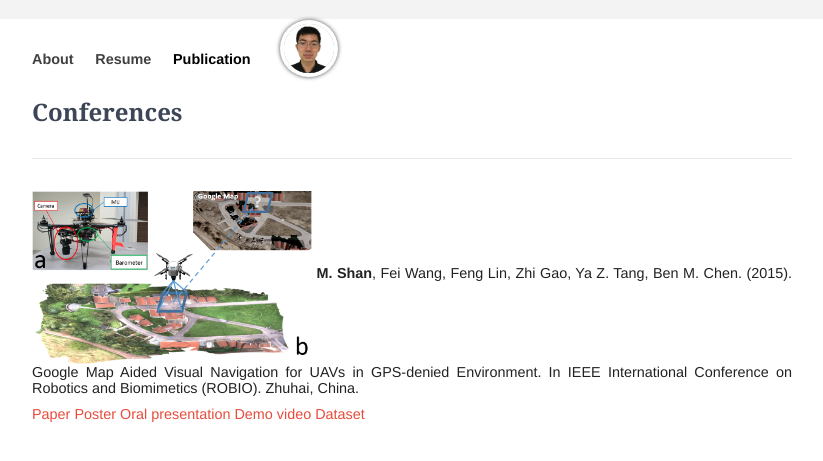
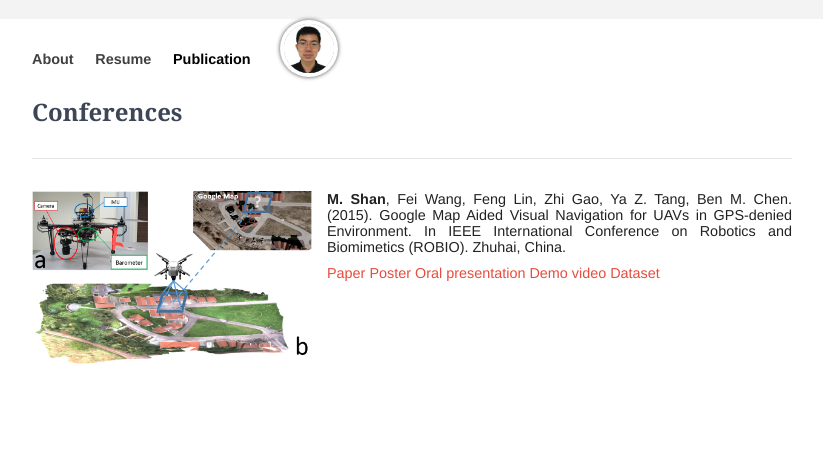
Before and after one commit to moshanATucsd/moshanATucsd.github.io, a Jekyll site: the page built from publication/index.html, in a window 1280 px wide. Shown: the top 461 px of the page, without its empty margins (228-1051 px from the left). Built offline with Jekyll 4.4.1, drawn with Linux system fonts in a browser that asks for light colours; nearby versions of some CDN libraries.

Commit message:
edit margin

```diff
--- a/publication/index.html
+++ b/publication/index.html
@@ -10,8 +10,10 @@ category: publication
 
  <div>
      <p>
-     <img src="/images/publication/robio15_overview.png" alt="Oxford Screenshot" width="280" align="middle" hspace="20">
+     <img style="float: left; margin: 0px 15px 15px 0px;" src="/images/publication/robio15_overview.png" alt="Oxford Screenshot" width="280" align="middle" hspace="20">
+     </p>
 
+     <p>
      <strong>M. Shan</strong>, Fei Wang, Feng Lin, Zhi Gao, Ya Z. Tang, Ben M. Chen. (2015).
      Google Map Aided Visual Navigation for UAVs in GPS-denied Environment. In
      IEEE International Conference on Robotics and Biomimetics (ROBIO). Zhuhai, China.
```
